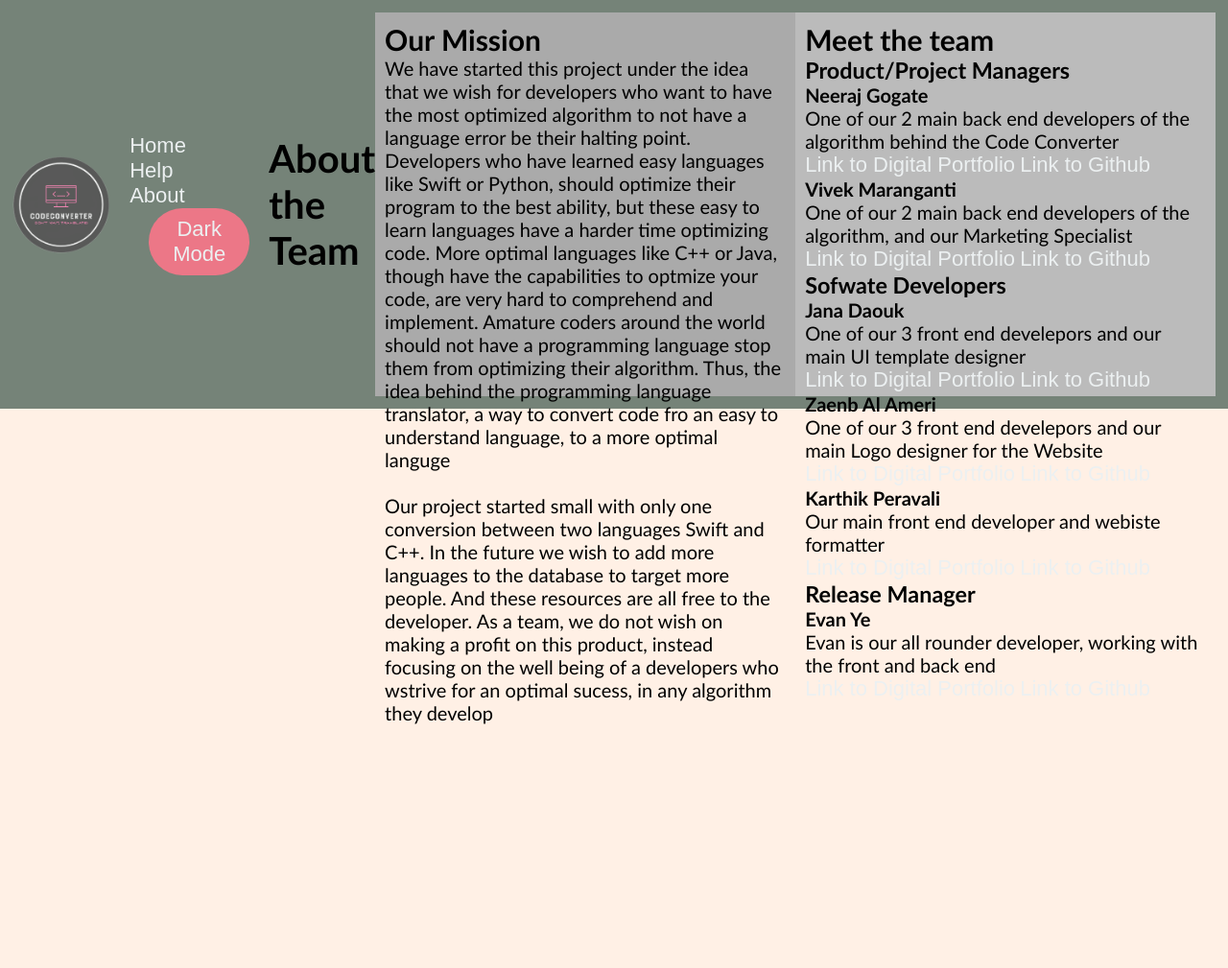
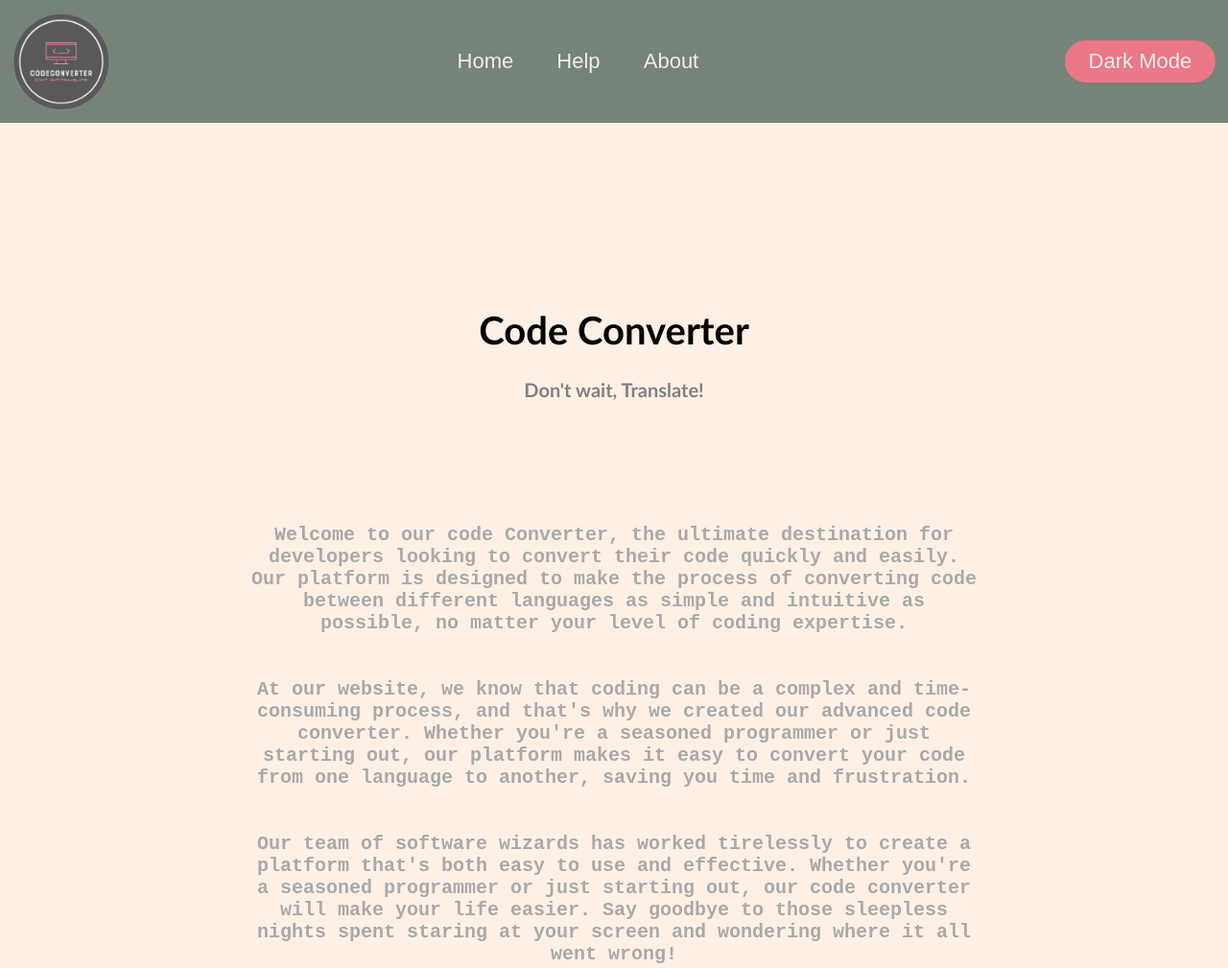
Before and after one commit to CSAllenISD/2023-ISP-CodeConverter, a plain HTML site: page about.html in a window 1280 px wide. Shown: the whole page at 96% size. Before the commit the page ends 800 px from the top, so only its background shows below. Drawn offline with Linux system fonts and the light colour scheme.

Commit message:
fixed help me page

```diff
--- a/about.html
+++ b/about.html
@@ -2,61 +2,33 @@
 <html lang="en">
 
   <head>
-    <title>Code Converter</title>
+    <title>About</title>
     <meta charset="UTF-8">
     <link rel="stylesheet" href="index.css">
     <script src="index.js"> </script>
   </head>
   <body>
-
     <header>
       <img class="codeConverterLogo" src="logo.png">
-
+<!--      <p class="codeConverterTitle"> Code Converter </p> if you want to add back the title then remove this comment-->
       <nav>
 	<ul class="nav_links">
 	  <li> <a href="index.html" >  Home </a> </li>
 	  <li> <a href="help.html" > Help </a></li>
 	  <li> <a href="about.html" > About </a> </li>
-	  <li> <button onclick="toggleDarkMode()" id="db"> Dark Mode </button> </li>
+
 	</ul>
       </nav>
 
-      <h1>About the Team</h1>
+      <button onclick="toggleDarkMode()" id="db"> Dark Mode </button>
+    </header>
 
-      <div class="row">
-	<div class="column" style="background-color:#aaa;">
-	  <h2>Our Mission</h2>
-	 <p> We have started this project under the idea that we wish for developers who want to have the most optimized algorithm to not have a language error be their halting point. Developers who have learned easy languages like Swift or Python, should optimize their program to the best ability, but these easy to learn languages have a harder time optimizing code. More optimal languages like C++ or Java, though have the capabilities to optmize your code, are very hard to comprehend and implement. Amature coders around the world should not have a programming language stop them from optimizing their algorithm. Thus, the idea behind the programming language translator, a way to convert code fro an easy to understand language, to a more optimal languge</p><br>
-      <p> Our project started small with only one conversion between two languages Swift and C++. In the future we wish to add more languages to the database to target more people. And these resources are all free to the developer. As a team, we do not wish on making a profit on this product, instead focusing on the well being of a developers who wstrive for an optimal sucess, in any algorithm they develop</P>
-	</div>
-	<div class="column" style="background-color:#bbb;">
-	  <h2>Meet the team</h2>
-	  <h3>Product/Project Managers</h3>
-	  <h4>Neeraj Gogate</h4>
-	  <p> One of our 2 main back end developers of the algorithm behind the Code Converter</p>
-	  <a href="https://codermerlin.academy/users/neeraj-gogate/Digital%20Portfolio/index.html">Link to Digital Portfolio</a>
-	  <a href="https://github.com/neeraj-gogate?tab=repositories">Link to Github</a>
-	  <h4>Vivek Maranganti</h4>
-	  <p> One of our 2 main back end developers of the algorithm, and our Marketing Specialist</p>
-	  <a href="https://codermerlin.academy/users/vivek-maranganti/Digital%20Portfolio/index.html">Link to Digital Portfolio</a>
-	  <a href="https://github.com/VivekMaranganti">Link to Github</a>
-	  <h3>Sofwate Developers</h3>
-	  <h4>Jana Daouk</h4>
-	  <p> One of our 3 front end develepors and our main UI template designer</p>
-	  <a href="https://codermerlin.academy/users/jana-daouk/Digital%20Portfolio/index.html">Link to Digital Portfolio</a>
-	  <a href="https://github.com/janadaouk">Link to Github</a>
-	  <h4>Zaenb Al Ameri</h4>
-	  <p> One of our 3 front end develepors and our main Logo designer for the Website</p>
-	  <a href="https://codermerlin.academy/users/zaenb-al-ameri/Digital%20Portfolio/index.html">Link to Digital Portfolio</a>
-	  <a href="https://github.com/Zaenb">Link to Github</a>
-	  <h4>Karthik Peravali</h4>
-	  <p> Our main front end developer and webiste formatter</p>
-	  <a href="https://codermerlin.academy/users/karthik-peravali/Digital%20Portfolio/index.html">Link to Digital Portfolio</a>
-	  <a href="https://github.com/KarthikPeravali">Link to Github</a>
-	  <h3>Release Manager</h3>
-	  <h4>Evan Ye</h4>
-	  <p>Evan is our all rounder developer, working with the front and back end</p>
-	  <a href="https://codermerlin.academy/users/evan-ye/Digital%20Portfolio/index.html">Link to Digital Portfolio</a>
-	  <a href="https://github.com/evanye1202">Link to Github</a>
-	</div>
-	</div>
+    <h1 id="aboutTitle"> Code Converter </h1>
+    <h2 id="slogan"> Don't wait, Translate!</h2>
+
+
+    <p id="aboutParagraph"> <b> Welcome to our code Converter, the ultimate destination for developers looking to convert their code quickly and easily. Our platform is designed to make the process of converting code between different languages as simple and intuitive as possible, no matter your level of coding expertise. <br> <br> <br> At our website, we know that coding can be a complex and time-consuming process, and that's why we created our advanced code converter. Whether you're a seasoned programmer or just starting out, our platform makes it easy to convert your code from one language to another, saving you time and frustration. <br> <br> <br> Our team of software wizards has worked tirelessly to create a platform that's both easy to use and effective. Whether you're a seasoned programmer or just starting out, our code converter will make your life easier. Say goodbye to those sleepless nights spent staring at your screen and wondering where it all went wrong! </b></p>
+
+
+  </body>
+  </html>
--- a/index.css
+++ b/index.css
@@ -22,7 +22,6 @@
 }
 textarea {
   background-color:var(--textarea-color);
-
 }
 /* #ecc6e2*/
 .faq {
@@ -117,7 +116,6 @@ margin-bottom: 5%;
   border-width: 3px;
   width: fit-content;
 }
-
 .convertButton input {
   border: none;
   background-color: var(--secondary-color);
@@ -125,16 +123,14 @@ margin-bottom: 5%;
   cursor: pointer;
   color: #ecf0f1;
 }
+.footer-container {
 
-.footer-container {
-  position:fixed;
   width: 100%;
   left: 0;
   bottom: 0;
   background-color: var(--primary-color);
   padding: 2rem 0rem 2rem 0rem;
 }
-
 .footer {
   width: 95%;
   height: 5vh;
@@ -146,31 +142,26 @@ margin-bottom: 5%;
   flex-wrap: wrap;
   align-items: center;
 }
-
 .footer-heading {
   display: flex;
   flex-direction: row;
   margin-right: 2rem;
   justify-content: space-evenly;
 }
-
 .footer-heading h2 {
   position: sticky;
   font-size: 2vh;
 }
-
 .footer-heading a {
   color: white;
   text-decoration: none;
   margin-bottom: 0.5rem;
   font-size: 2vh;
 }
-
 .footer-heading a:hover {
   color: red;
   transition: 0.3s ease-out;
 }
-
 @media screen and (max-width: 1150px) {
   .footer {
     height: 10vh;
@@ -179,19 +170,16 @@ margin-bottom: 5%;
     margin-top: 4rem;
   }
 }
-
 @media screen and (max-width: 820px) {
   .footer {
     padding-top: 2rem;
   }
 }
-
 @media screen and (max-width: 720px) {
   .footer-email-form {
     margin-top: 2rem;
   }
 }
-
 header li,
 a,
 button {
@@ -201,52 +189,42 @@ button {
   color: #ecf0f1;
   text-decoration: none;
 }
-
 * {
   margin: 0;
   padding: 0;
   box-sizing: border-box;
 }
-
 .codeConverterTitle {
   font-size: 30px;
   color: #c7c7e5;
   font-weight: 700;
   margin-right: auto;
 }
-
 .codeConverterLogo {
   position: relative;
   width: 8vw;
   height: 8vw;
 }
-
 #selectLangButton {
   cursor: pointer;
 }
-
 .inputPlace {
   background-color: var(--input-color);
   color: var(--text-color);
 }
-
 .nav_links {
   list-style: none;
 }
-
 .nav_links li {
   display: inline-block;
   padding: 0px 20px;
 }
-
 .nav_links li a {
   transition: all 0.3s ease 0s;
 }
-
 .nav_links li a:hover {
   color: var(--tertiary-color);
 }
-
 header button {
   padding: 9px 25px;
   background-color: var(--tertiary-color);
@@ -256,11 +234,9 @@ header button {
   transition: all 0.3 ease 0s;
   cursor: pointer;
 }
-
 header button:hover {
   background-color: var(--tertiary-color);
 }
-
 body {
   /* background-color: #FFFEEd;*/
   background-color: var(--primary-background);
@@ -282,6 +258,7 @@ body {
   outline: none;
   padding: 0.5em 0.8em;
   margin: 5px;
+  color: white;
   color: rgb(232, 33, 33);
   font-size: 1em;
   font-family: sans-serif;
@@ -291,7 +268,6 @@ body {
 .file-upload-button:active {
   background: grey;
 }
-
 .dropbtn {
   background-color: #3498db;
   color: white;
@@ -300,17 +276,14 @@ body {
   border: none;
   cursor: pointer;
 }
-
 .dropbtn:hover,
 .dropbtn:focus {
   background-color: #2980b9;
 }
-
 .dropdown {
   position: relative;
   display: inline-block;
 }
-
 .dropdown-content {
   display: none;
   position: absolute;
@@ -319,36 +292,15 @@ body {
   box-shadow: 0px 8px 16px 0px rgba(0, 0, 0, 0.2);
   z-index: 1;
 }
-
 .dropdown-content a {
   color: black;
   padding: 12px 16px;
   text-decoration: none;
   display: block;
 }
-
 .dropdown-content a:hover {
   background-color: #ddd;
 }
-
 .show {
   display: block;
 }
-* {
-    box-sizing: border-box;
-}
-
-/* Create two equal columns that floats next to each other */
-.column {
-    float: left;
-    width: 50%;
-    padding: 10px;
-    height: 400px; /* Should be removed. Only for demonstration */
-}
-
-/* Clear floats after the columns */
-.row:after {
-    content: "";
-    display: table;
-    clear: both;
-}
```
Also changed, not shown: help.html (renamed from FAQ.html, +2 -1 lines), index.html (+2 -11 lines).
